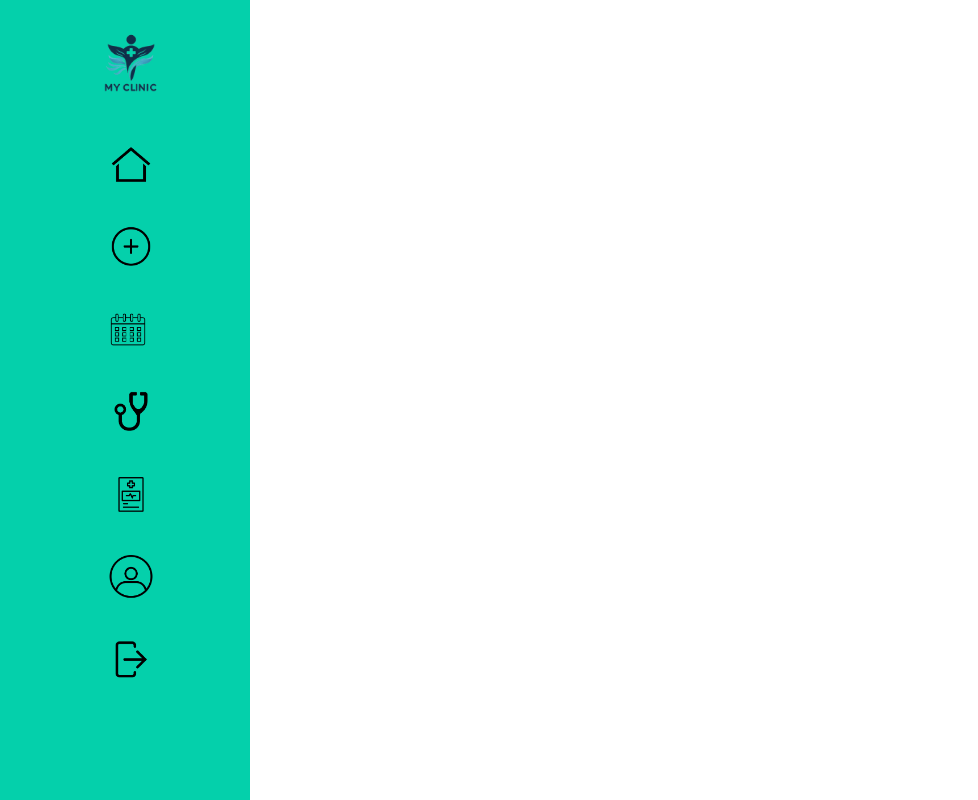
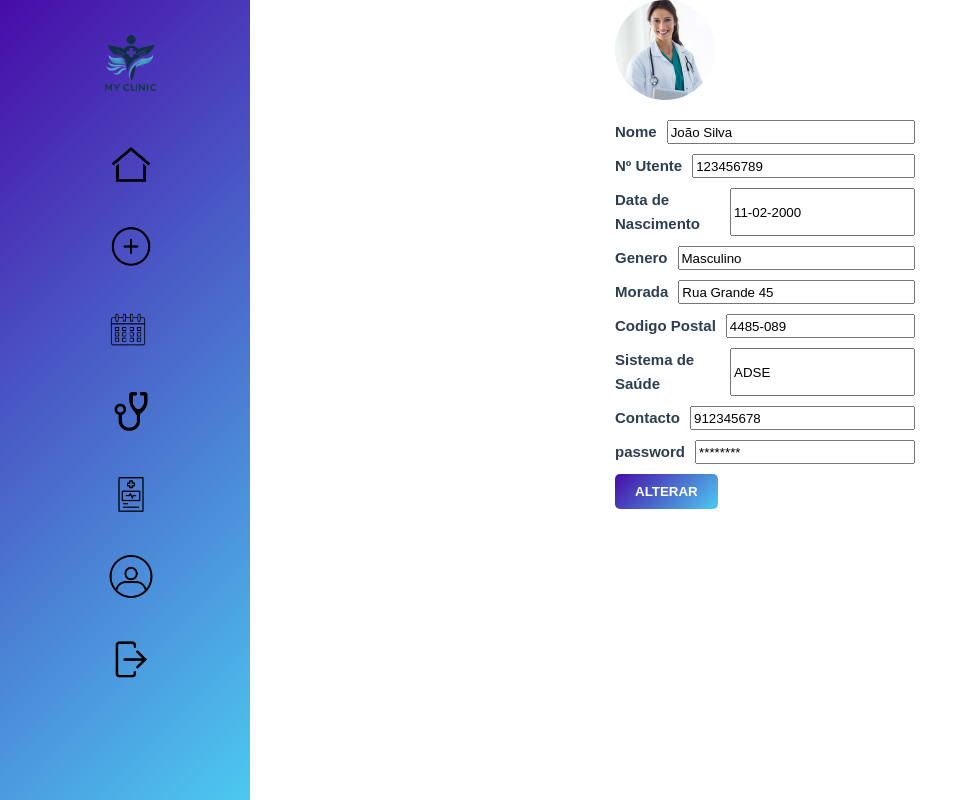
Before and after one commit to ruiiramos/myClinic-FrontEnd, a Vue app: page /user in a window 1280 px wide. Shown: the whole page, without its empty margins (0-978 px from the left). Built offline with nearby package versions, Linux system fonts and the light colour scheme; what v-calendar would draw is missing.

Commit message:
ataualizaçoes + criaçao de pagina de perfil do paciente

```diff
--- a/src/views/AgendaView.vue
+++ b/src/views/AgendaView.vue
@@ -28,8 +28,6 @@
     flex-direction: row;
   }
 
-
-
   .myclinic {
     font-family: 'Arial', sans-serif;
     color: #000000;
--- a/src/views/ConfirmacaoView.vue
+++ b/src/views/ConfirmacaoView.vue
@@ -52,26 +52,6 @@
     flex-direction: row;
   }
 
-  .sidebar {
-    width: 250px;
-    background-color: #f0f0f0;
-    padding: 20px;
-    height: 100vh;
-    background: #04D0AB;
-  }
-  .sidebar-logo {
-    width: 90px;
-    height: 90px;
-    margin-left: 15%;
-  }
-
-  .sidebar-icon {
-    width: 50px;
-    height: 50px;
-    margin-left: 25%;
-    margin-top: 15%;
-  }
-
   .myclinic {
     font-family: 'Arial', sans-serif;
     color: #000000;
@@ -97,7 +77,7 @@
   }
 
   .progress-bar span.active {
-    background: #04D0AB;
+    background: linear-gradient(135deg, #480ca8, #4cc9f0);
     color: black;
   }
 
@@ -112,6 +92,7 @@
     align-items: center;
     text-align: center;
     border-radius: 15px;
+    border: 1px solid black;
   }
 
   .link {
@@ -127,7 +108,7 @@
     display: block;
     margin-top: 10px;
     padding: 10px 20px;
-    background-color: #04D0AB;
+    background: linear-gradient(135deg, #480ca8, #4cc9f0);
     color: white;
     border: none;
     border-radius: 5px;
@@ -135,7 +116,7 @@
   }
 
   .confirm-button:hover {
-    background-color: #03b598;
+    background-color: blue;
   }
 
   .popup {
--- a/src/views/DadosMarcacaoView.vue
+++ b/src/views/DadosMarcacaoView.vue
@@ -1,5 +1,4 @@
 <template>
-
   <div class="container">
       <!-- Barra lateral -->
       <Sidebar/>
@@ -81,33 +80,11 @@ export default {
 
 
 <style scoped>
-
 .container {
     display: flex;
     flex-direction: row;
     overflow: hidden;
-    }
-
-  .sidebar {
-    width: 250px;
-    background-color: #f0f0f0;
-    padding: 20px;
-    height: 100vh;
-    background: #04D0AB;
-  }
-  .sidebar-logo{
-  width: 90px;
-  height: 90px;
-  margin-left: 15%;
-  }
-
-  .sidebar-icon{
-    width: 50px;
-    height: 50px;
-    margin-left: 25%;
-    margin-top: 15%;
-    }
-
+}
 
 .myclinic {
     font-family: 'Arial', sans-serif;
@@ -132,7 +109,7 @@ export default {
 
   .progress-bar span.active {
     margin-left: 15%;
-    background: #04D0AB;
+    background: linear-gradient(135deg, #480ca8, #4cc9f0);
     color: black;
   }
 
@@ -147,7 +124,7 @@ export default {
 
   /* Botão Continuar */
   .btn-continuar {
-    background-color: #04D0AB;
+    background: linear-gradient(135deg, #480ca8, #4cc9f0);
     color: white;
     border: none;
     padding: 10px 20px;
@@ -155,11 +132,10 @@ export default {
     font-weight: bold;
     border-radius: 5px;
     cursor: pointer;
-    transition: background-color 0.3s ease;
   }
 
   .btn-continuar:hover {
-    background-color: #038c6e;
+    background-color: blue;
   }
 
   .input-group {
--- a/src/views/EspecialidadesView.vue
+++ b/src/views/EspecialidadesView.vue
@@ -39,27 +39,6 @@ import Sidebar from "../components/sidebar.vue";
     flex-direction: row;
 }
 
-.sidebar {
-    width: 250px; /* Largura da barra lateral */
-    background-color: #f0f0f0; /* Cor de fundo da barra lateral */
-    padding: 20px;
-    height: 100vh; /* Altura total da tela */
-    background: #04D0AB;
-}
-
-.sidebar-logo {
-    width: 90px;
-    height: 90px;
-    margin-left: 15%;
-}
-
-.sidebar-icon {
-    width: 50px;
-    height: 50px;
-    margin-left: 25%;
-    margin-top: 15%;
-}
-
 .content {
     display: flex;
     flex-direction: column;
@@ -86,6 +65,7 @@ select {
     display: flex; /* Layout flexível */
     justify-content: space-between; /* Espaçar elementos */
     align-items: center; /* Alinhar verticalmente */
+    border: 1px solid black;
 }
 
 .white-rectangle h2 {
--- a/src/views/HomePageView.vue
+++ b/src/views/HomePageView.vue
@@ -38,27 +38,6 @@ export default {
 .container {
     display: flex;
     flex-direction: row;
-}
-
-.sidebar {
-    width: 250px; /* Largura da barra lateral */
-    background-color: #f0f0f0; /* Cor de fundo da barra lateral */
-    padding: 20px;
-    height: 100vh; /* Altura total da tela */
-    background: #04D0AB;
-}
-
-.sidebar-logo {
-    width: 90px;
-    height: 90px;
-    margin-left: 15%;
-}
-
-.sidebar-icon {
-    width: 50px;
-    height: 50px;
-    margin-left: 25%;
-    margin-top: 15%;
 }
 
 .content {
--- a/src/views/MedicosView.vue
+++ b/src/views/MedicosView.vue
@@ -56,27 +56,6 @@ export default {
     flex-direction: row;
 }
 
-.sidebar {
-    width: 250px; /* Largura da barra lateral */
-    background-color: #f0f0f0; /* Cor de fundo da barra lateral */
-    padding: 20px;
-    height: 100vh; /* Altura total da tela */
-    background: #04D0AB;
-}
-
-.sidebar-logo {
-    width: 90px;
-    height: 90px;
-    margin-left: 15%;
-}
-
-.sidebar-icon {
-    width: 50px;
-    height: 50px;
-    margin-left: 25%;
-    margin-top: 15%;
-}
-
 .content {
     display: flex;
     flex-direction: column;
@@ -103,6 +82,7 @@ select {
     display: flex; /* Layout flexível */
     justify-content: space-between; /* Espaçar elementos */
     align-items: center; /* Alinhar verticalmente */
+    border: 1px solid black;
 }
 
 .white-rectangle h2 {
--- a/src/views/UserView.vue
+++ b/src/views/UserView.vue
@@ -2,6 +2,49 @@
     <div class="container">
     <!-- Barra lateral -->
     <Sidebar/>
+    <div class="profile">
+      <img src="../img/medica.jpg" alt="Profile Picture" class="profile_image">
+      <div class="profile_info">
+        <div class="profile_field">
+          <label for="name">Nome</label>
+          <input id="name" v-model="profile.name" readonly>
+        </div>
+        <div class="profile_field">
+          <label for="userNumber">Nº Utente</label>
+          <input id="userNumber" v-model="profile.userNumber" readonly>
+        </div>
+        <div class="profile_field">
+            <label for="dataNasc">Data de Nascimento</label>
+            <input id="data" v-model="profile.data" readonly>
+        </div>
+        <div class="profile_field">
+            <label for="genero">Genero</label>
+            <input id="genero" v-model="profile.genero" readonly>
+        </div>
+        <div class="profile_field">
+            <label for="morada">Morada</label>
+            <input id="morada" v-model="profile.morada">
+        </div>
+        <div class="profile_field">
+            <label for="codPost">Codigo Postal</label>
+            <input id="codPost" v-model="profile.codPost">
+        </div>
+        <div class="profile_field">
+            <label for="sistSaude">Sistema de Saúde</label>
+            <input id="sistSaude" v-model="profile.sistSaude">
+        </div>
+        <div class="profile_field">
+            <label for="contacto">Contacto</label>
+            <input id="contacto" v-model="profile.contacto">
+        </div>
+        <div class="profile_field">
+            <label for="pwd">password</label>
+            <input id="pwd" v-model="profile.pwd">
+        </div>
+        <!-- Adicione os outros campos aqui -->
+      </div>
+      <button @click="saveProfile" class="profile_save-button">Alterar</button>
+    </div>
 </div>
   </template>
 
@@ -14,36 +57,80 @@ export default {
   },
     data() {
       return {
-                selectedEspecialidade: ''
-            }
-        }
-    }
+        profile: {
+          name: 'João Silva',
+          userNumber: '123456789',
+          data: '11-02-2000',
+          genero: 'Masculino',
+          morada: 'Rua Grande 45',
+          codPost: '4485-089',
+          sistSaude: 'ADSE',
+          contacto: '912345678',
+          pwd: '********',
+
+          // Adicione os outros campos aqui
+        },
+      };
+    },
+    methods: {
+      saveProfile() {
+        // Implemente a lógica para salvar o perfil aqui
+        console.log('Perfil salvo:', this.profile);
+        window.alert('Perfil salvo com sucesso!');
+      },
+    },
+  };
   </script>
 
   <style scoped>
   .container {
     display: flex;
     flex-direction: row;
+    overflow: hidden;
+}
+  .profile {
+    width: 300px;
+    margin: 0 auto;
+    font-family: Arial, sans-serif;
   }
 
-.sidebar {
-    width: 250px;
-    background-color: #f0f0f0;
-    padding: 20px;
-    height: 100vh;
-    background: #04D0AB;
+  .profile_image {
+    display: flex;
+    width: 100px;
+    height: 100px;
+    border-radius: 50%;
+    object-fit: cover;
+    margin-bottom: 20px;
   }
 
-.sidebar-logo {
-    width: 90px;
-    height: 90px;
-    margin-left: 15%;
+  .profile_info {
+    display: flex;
+    flex-direction: column;
   }
 
-.sidebar-icon {
-    width: 50px;
-    height: 50px;
-    margin-left: 25%;
-    margin-top: 15%;
+  .profile_field {
+    display: flex;
+    justify-content: space-between;
+    margin-bottom: 10px;
+  }
+
+  .profile_field label {
+    font-weight: bold;
+  }
+
+  .profile_field input {
+    flex-grow: 1;
+    margin-left: 10px;
+  }
+
+  .profile_save-button {
+    background: linear-gradient(135deg, #480ca8, #4cc9f0);
+    color: white;
+    border: none;
+    padding: 10px 20px;
+    text-transform: uppercase;
+    font-weight: bold;
+    border-radius: 5px;
+    cursor: pointer;
   }
   </style>
```
Lines whose indentation alone changed are shown as unchanged.
